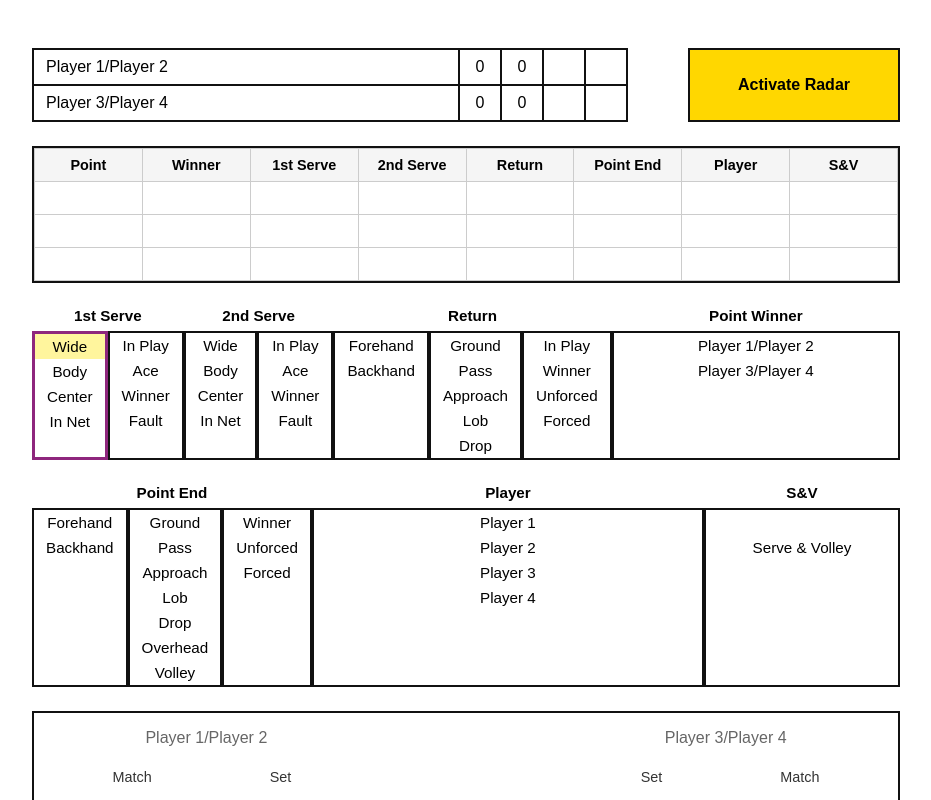
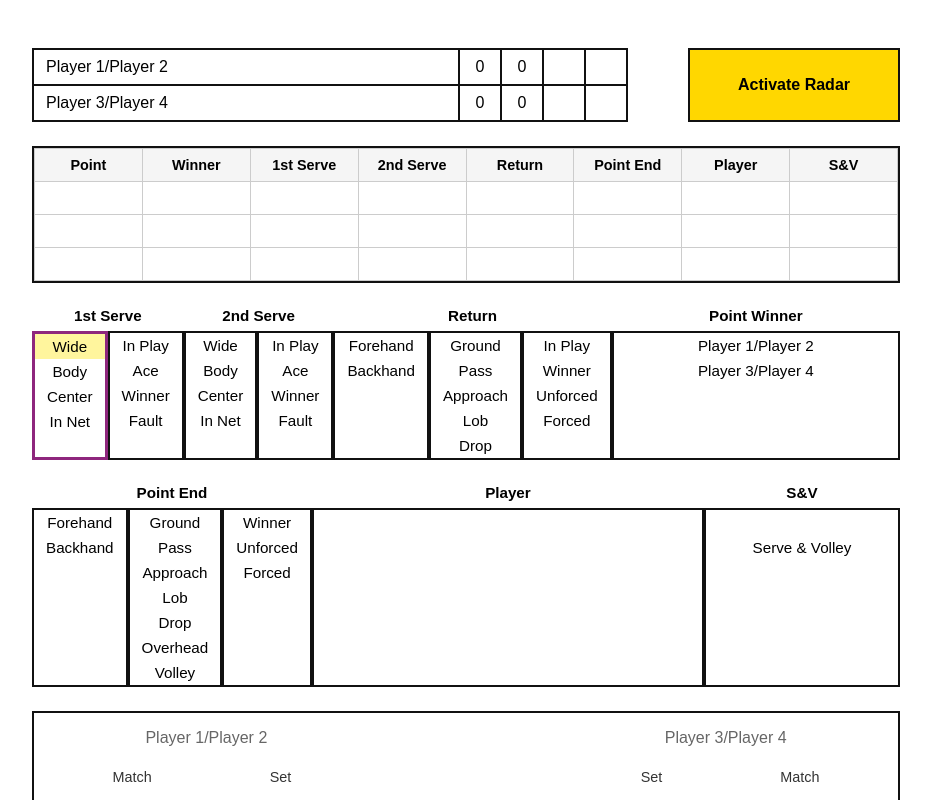
Before and after one commit to jacob-delapaz/Tennis-Statter, a Vue app in the folder web/tennis-statter-web/: page /doubles-stat in a window 1280 px wide. Shown: the top 800 px of the page, without its empty margins (174-1105 px from the left). Built offline with nearby package versions, Linux system fonts and the light colour scheme.

Commit message:
Fixed doubles player selection box

```diff
--- a/web/tennis-statter-web/src/views/DoublesStatView.vue
+++ b/web/tennis-statter-web/src/views/DoublesStatView.vue
@@ -255,12 +255,12 @@
       <!-- Player: 1 box -->
       <div class="stat-group stat-group-strategy" :class="{ 'disabled-group': pointEndDisabled }">
         <div class="stat-label-center">Player</div>
-        <div class="stat-box stat-box-strategy selectable-box" :class="{ 'active-box': activeCategory === 'player' && !pointEndDisabled, 'disabled-box': pointEndDisabled }" @click="!pointEndDisabled && (activeCategory = 'player')">
+        <div class="stat-box stat-box-strategy selectable-box" :class="{ 'active-box': activeCategory === 'player' && !pointEndDisabled, 'disabled-box': pointEndDisabled }" @click="!pointEndDisabled && (playerBoxVisited = true, activeCategory = 'player')">
           <div class="stat-col">
-            <div v-for="(opt, idx) in playerOptions" :key="opt"
+            <div v-for="(opt, idx) in filteredPlayerOptions" :key="opt"
                  class="stat-option"
                  :class="{ 'selected-row': selections.player === idx && !pointEndDisabled }"
-                 @click.stop="!pointEndDisabled && (selections.player = idx, activeCategory = 'player')">
+                 @click.stop="!pointEndDisabled && (playerBoxVisited = true, selections.player = idx, activeCategory = 'player')">
               {{ opt }}
             </div>
           </div>
@@ -591,6 +591,34 @@ const pointEndTypeOptions = ['Ground', 'Pass', 'Approach', 'Lob', 'Drop', 'Overh
 const pointEndResultOptions = ['Winner', 'Unforced', 'Forced'];
 const playerOptions = [team1Player1, team1Player2, team2Player1, team2Player2];
 const serveVolleyOptions = ['', 'Serve & Volley'];
+
+// Track if user has navigated to player box (to show filtered options)
+const playerBoxVisited = ref(false);
+
+// Filtered player options based on point end result and point winner
+// Winner (0) = show players from winning team
+// Unforced (1) or Forced (2) = show players from losing team
+const filteredPlayerOptions = computed(() => {
+  if (!playerBoxVisited.value) return [];
+
+  const pointEndResult = selections.value.pointEndResult;
+  const pointWinner = selections.value.pointWinner;
+
+  if (pointEndResult === null || pointWinner === null) return [];
+
+  // pointWinner: 0 = top team (team1), 1 = bottom team (team2)
+  const winningTeamPlayers = pointWinner === 0 ? team1Players : team2Players;
+  const losingTeamPlayers = pointWinner === 0 ? team2Players : team1Players;
+
+  // pointEndResult: 0 = Winner, 1 = Unforced, 2 = Forced
+  if (pointEndResult === 0) {
+    // Winner - player from winning team hit the winning shot
+    return winningTeamPlayers;
+  } else {
+    // Unforced or Forced error - player from losing team made the error
+    return losingTeamPlayers;
+  }
+});
 
 // Confirmation popup state
 const showConfirmation = ref(false);
@@ -895,7 +923,8 @@ function handleKey(e: KeyboardEvent) {
         }
       }
     } else if (activeCategory.value === 'pointEndResult') {
-      // Navigate to player box
+      // Navigate to player box - set visited flag to show filtered options
+      playerBoxVisited.value = true;
       activeCategory.value = 'player';
       if (selections.value.player === null) {
         selections.value.player = 0;
@@ -1043,7 +1072,7 @@ function updateEditedPoint() {
     : `${pointEndSideOptions[getSel('pointEndSide')]}, ${pointEndTypeOptions[getSel('pointEndType')]}, ${pointEndResultOptions[getSel('pointEndResult')]}`;
 
   // Get player (empty if point end is disabled/skipped) and serve & volley
-  const player = pointEndSkipped ? '' : (playerOptions[getSel('player')] ?? '');
+  const player = pointEndSkipped ? '' : (filteredPlayerOptions.value[getSel('player')] ?? '');
   const serveVolley = serveVolleyOptions[getSel('serveVolley')] ?? '';
 
   // Keep the original point metadata (set, game, point numbers, server)
@@ -1113,7 +1142,7 @@ function processPoint() {
     : `${pointEndSideOptions[getSel('pointEndSide')]}, ${pointEndTypeOptions[getSel('pointEndType')]}, ${pointEndResultOptions[getSel('pointEndResult')]}`;
 
   // Get player (empty if point end is disabled/skipped) and serve & volley
-  const player = pointEndSkipped ? '' : (playerOptions[getSel('player')] ?? '');
+  const player = pointEndSkipped ? '' : (filteredPlayerOptions.value[getSel('player')] ?? '');
   const serveVolley = serveVolleyOptions[getSel('serveVolley')] ?? '';
 
   // Create point record with raw index data for stats calculations
@@ -1205,6 +1234,8 @@ function resetSelectionsForNextPoint() {
   selections.value.pointEndResult = null;
   selections.value.player = null;
   selections.value.serveVolley = null;
+  // Reset player box visited flag
+  playerBoxVisited.value = false;
   // Reset active category to first one
   activeCategory.value = 'firstServeLocation';
 }
@@ -1229,6 +1260,8 @@ function enterEditMode(pointIndex: number) {
   selections.value.pointEndSide = point.pointEndSideIdx;
   selections.value.pointEndType = point.pointEndTypeIdx;
   selections.value.pointEndResult = point.pointEndResultIdx;
+  // Set playerBoxVisited so filtered options are shown when editing
+  playerBoxVisited.value = true;
   selections.value.player = point.playerIdx;
   selections.value.serveVolley = serveVolleyOptions.indexOf(point.serveVolley);
   if (selections.value.serveVolley === -1) selections.value.serveVolley = 0;
```
